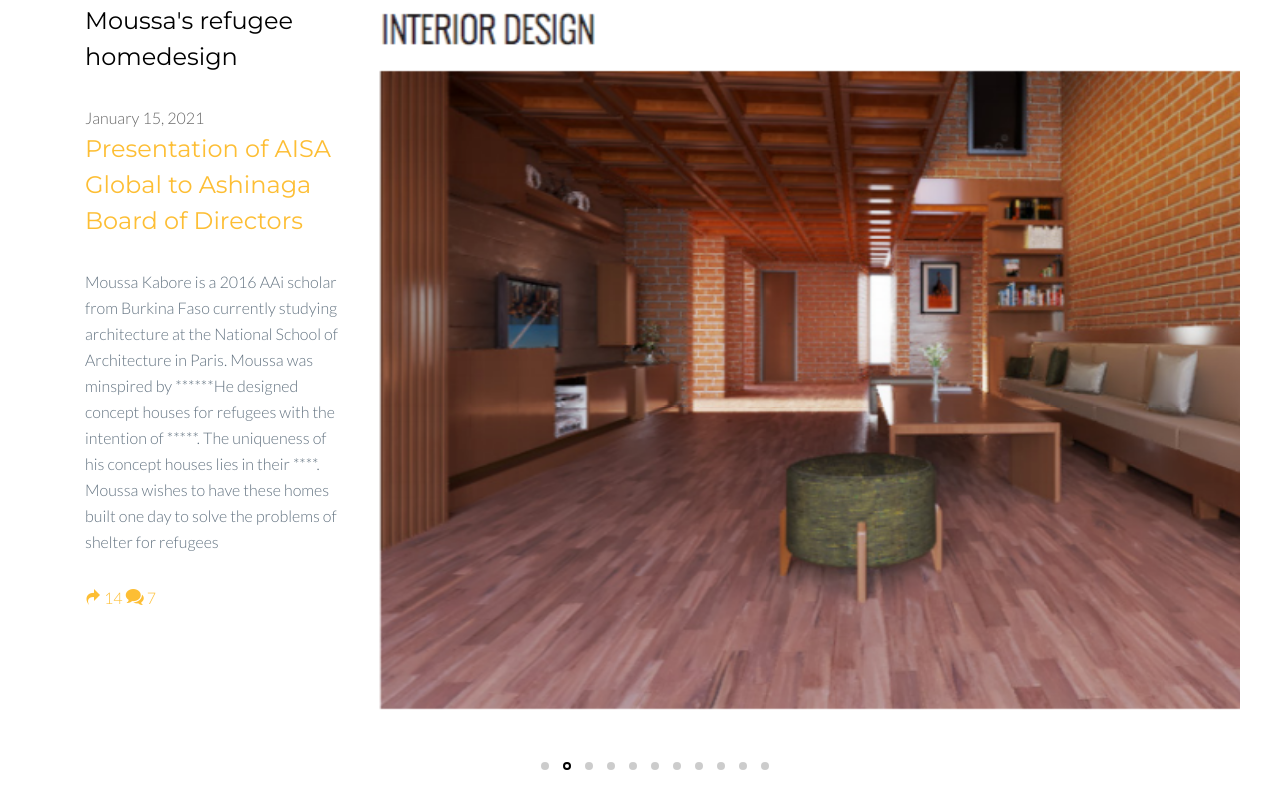
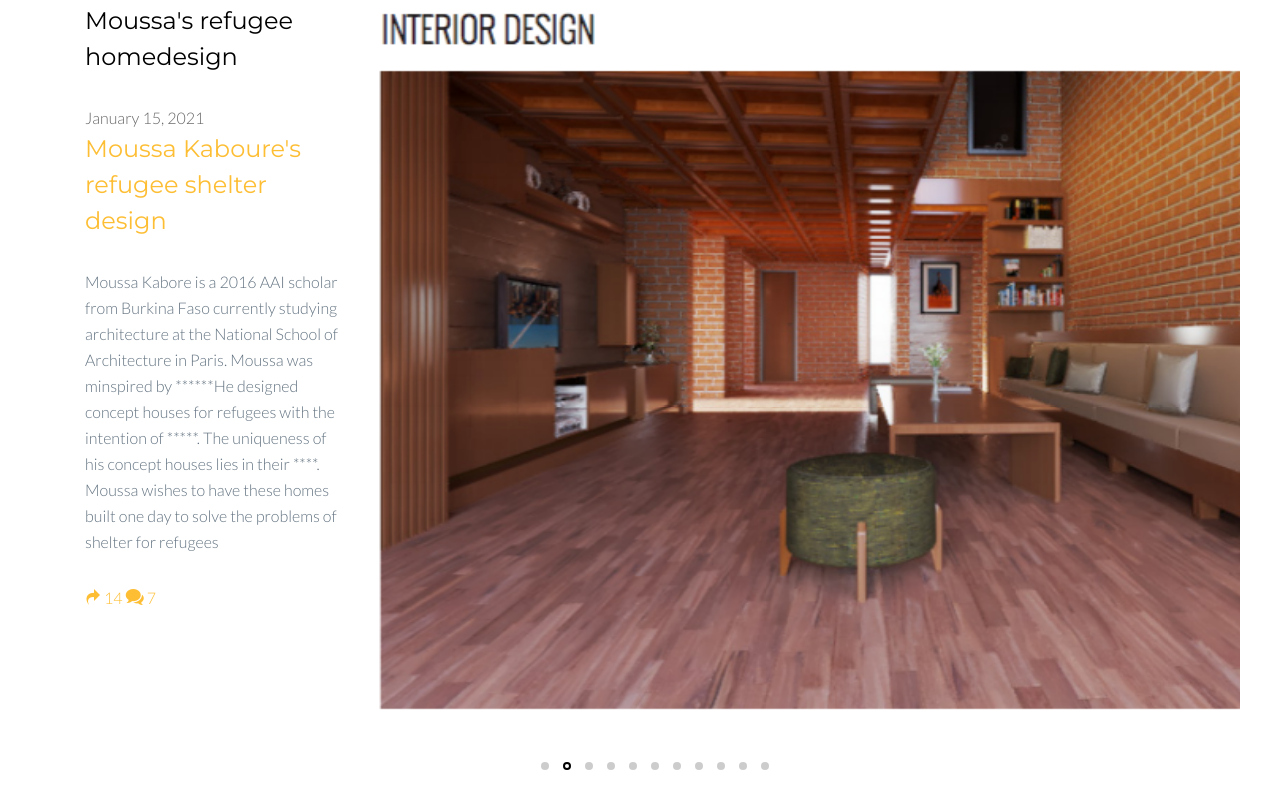
Before and after one commit to pmaume23/aisa, a website: page news.html in a window 1280 px wide. Shown: the part 2050-2858 px from the top of the page. Drawn offline with Linux system fonts and the light colour scheme; files whose address does not match are found by name.

Commit message:
Update news.html

```diff
--- a/news.html
+++ b/news.html
@@ -132,8 +132,8 @@
               <ul class="probootstrap-news">
 
                   <span class="probootstrap-date">January 15, 2021</span>
-                  <h3><a href="#">Presentation of AISA Global to Ashinaga Board of Directors</a></h3>
-                  <p>Moussa Kabore is a 2016 AAi scholar from Burkina Faso currently studying architecture at the National School of Architecture in Paris. Moussa
+                  <h3><a href="#">Moussa Kaboure's refugee shelter design</a></h3>
+                  <p>Moussa Kabore is a 2016 AAI scholar from Burkina Faso currently studying architecture at the National School of Architecture in Paris. Moussa
                     was minspired by ******He designed concept houses for refugees with the intention of *****. The uniqueness of his concept houses lies in their ****.
                     Moussa wishes to have these homes built one day to solve the problems of shelter for refugees</p>
                   <p><span class="probootstrap-meta"><a href="#"><i class="icon-redo2"></i> 14</a> <a href="#"><i class="icon-bubbles2"></i> 7</a></span></p>
```
